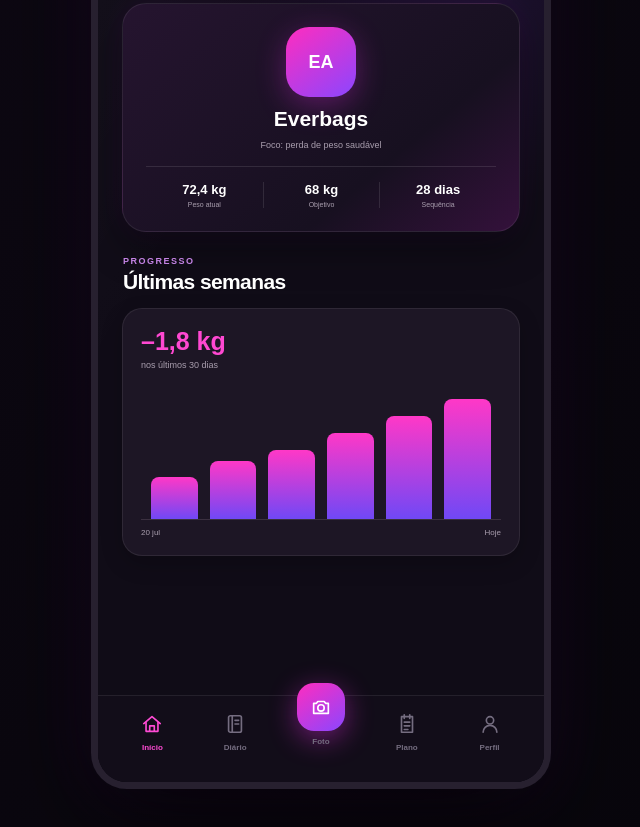
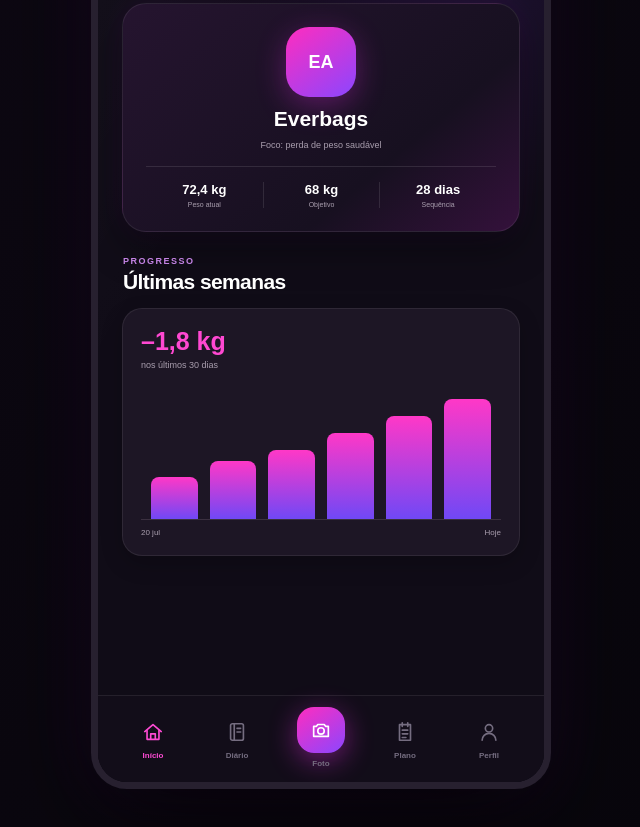
Before and after one commit to ArthurGalleti/vitali, a website with bundled scripts: page index.html in a window 1280 px wide. Shown: the part 4558-5385 px from the top of the page, without its empty margins (535-1175 px from the left). Built offline with nearby package versions, Linux system fonts and the light colour scheme; no server answers.

Commit message:
Atualiza PWA e corrige layout

```diff
--- a/style.css
+++ b/style.css
@@ -1,4 +1,3 @@
-
 :root {
     --ink: #f9f6ff;
     --muted: #a6a0b7;
@@ -569,6 +568,7 @@
     border-top: 1px solid #ffffff14;
     display: flex;
     justify-content: space-around;
+    align-items: center;
     padding: 11px 13px 14px;
     backdrop-filter: blur(16px);
 }
@@ -579,9 +579,13 @@
     display: flex;
     flex-direction: column;
     align-items: center;
+    justify-content: center;
     gap: 3px;
     color: #756d80;
     min-width: 54px;
+    height: 100%;
+    margin: 0;
+    padding: 0;
     cursor: pointer;
 }
 
@@ -598,6 +602,18 @@
 
 .bottom-nav .active {
     color: #ff4bd4;
+}
+
+/* ======================================================
+   BOTÃO FOTO — ALINHADO COM OS OUTROS
+   ====================================================== */
+
+.bottom-nav .camera-tab {
+    transform: none;
+    position: relative;
+    top: 0;
+    bottom: auto;
+    margin: 0;
 }
 
 .bottom-nav .camera-tab > span {
@@ -610,7 +626,7 @@
         var(--purple)
     );
     color: #fff;
-    margin-top: -25px;
+    margin-top: 0;
     box-shadow: 0 7px 28px #e02cda77;
 }
 
@@ -1355,6 +1371,7 @@
    ====================================================== */
 
 @media (max-width: 850px) {
+
     body {
         background: #100c17;
     }
@@ -1390,6 +1407,7 @@
 }
 
 @media (min-width: 851px) {
+
     .phone-frame::before {
         content: "";
         position: absolute;
@@ -1566,6 +1584,7 @@
    ====================================================== */
 
 @media (min-width: 851px) {
+
     .app-shell {
         place-content: center;
         justify-items: center;
```
